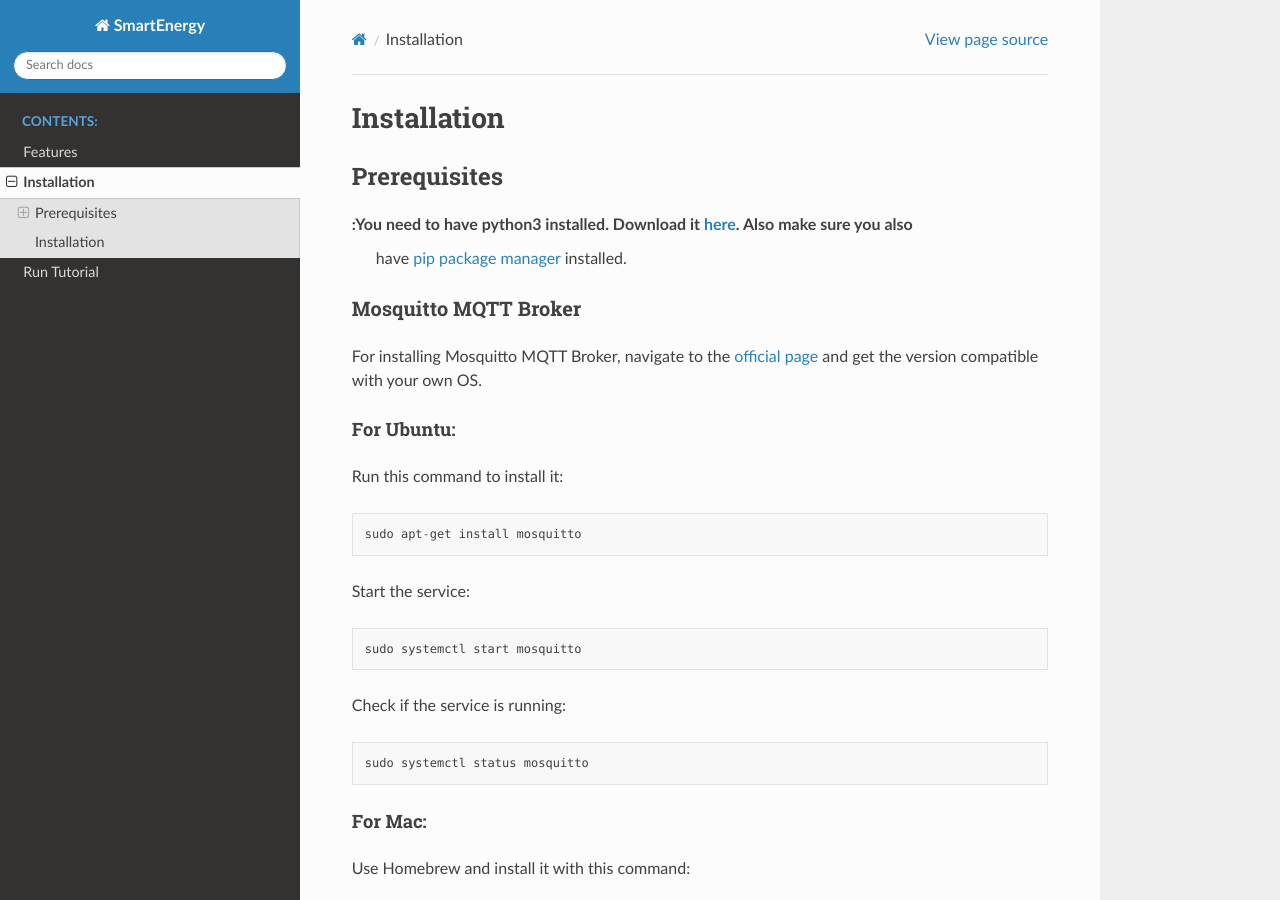
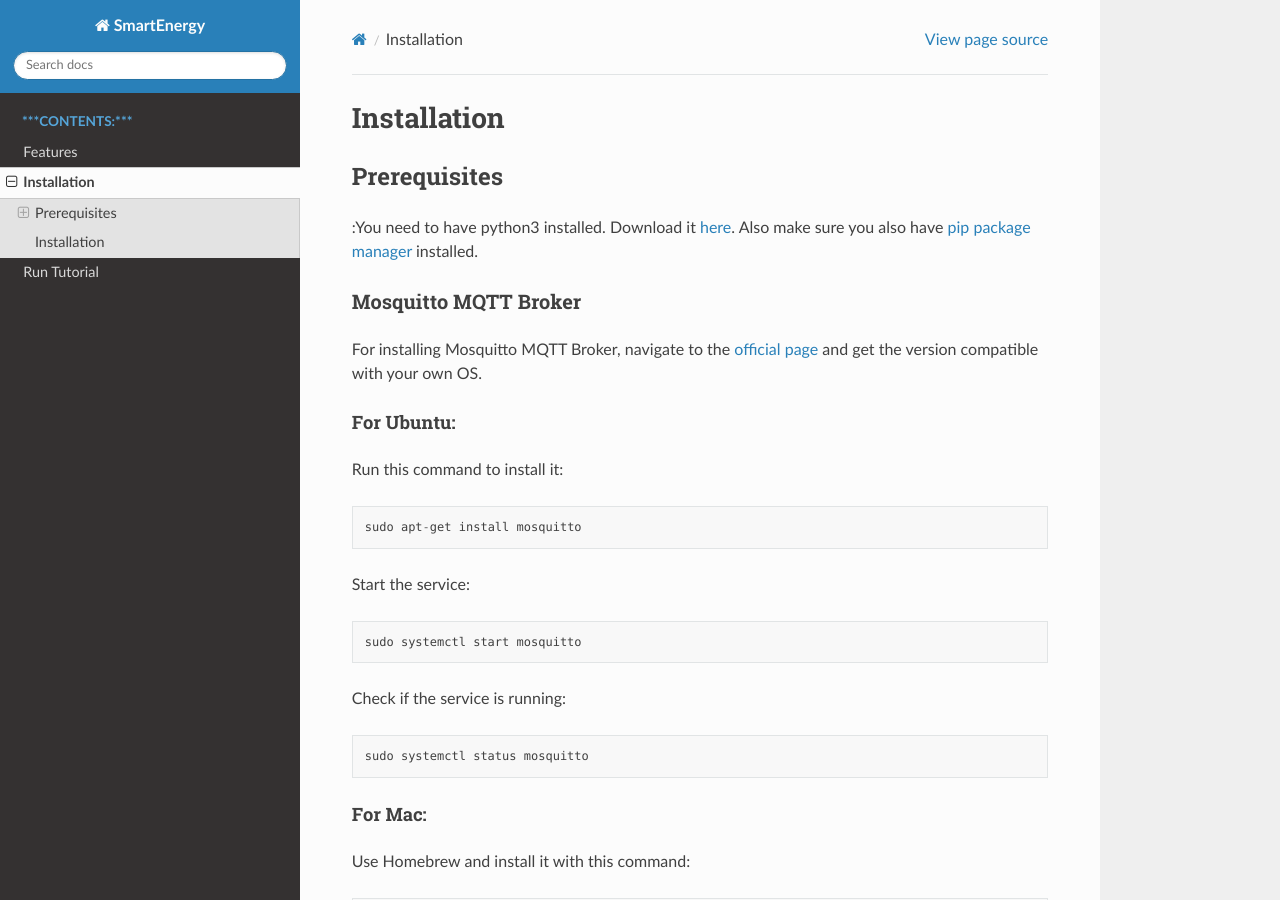
Before and after one commit to SoftwareEngineerUB/SmartEnergy, a Sphinx documentation site: the page built from docs/pages/requirements.rst, in a window 1280 px wide and 900 px high. Built offline with Sphinx 7.4.7 and the Read the Docs theme 2.0.0, drawn with Linux system fonts in a browser that asks for light colours.

Commit message:
Update documentation

```diff
--- a/docs/conf.py
+++ b/docs/conf.py
@@ -56,7 +56,7 @@ html_theme = 'sphinx_rtd_theme'
 html_static_path = ['_static']
 
 rst_epilog = """
-.. |smartenergy_img| image:: https://freeimage.host/i/lZLtR9
+.. |smartenergy_img| image:: https://iili.io/lZLtR9.png
             :width: 293
             :alt: smartenergy
 """
--- a/docs/index.rst
+++ b/docs/index.rst
@@ -30,7 +30,7 @@ Technologies Used
 
 .. toctree::
    :maxdepth: 2
-   :caption: Contents:
+   :caption: ***Contents:***
 
    pages/features
    pages/requirements
--- a/docs/pages/requirements.rst
+++ b/docs/pages/requirements.rst
@@ -6,8 +6,7 @@ Installation
 Prerequisites
 #############
 
-:You need to have python3 installed. Download it `here <https://www.python.org/downloads/>`_. Also make sure you also
-    have `pip package manager <https://pypi.org/project/pip/>`_ installed.
+:You need to have python3 installed. Download it `here <https://www.python.org/downloads/>`_. Also make sure you also have `pip package manager <https://pypi.org/project/pip/>`_ installed.
 
 **********************************
 Mosquitto MQTT Broker
```
Also changed, not shown: 1 other file.
